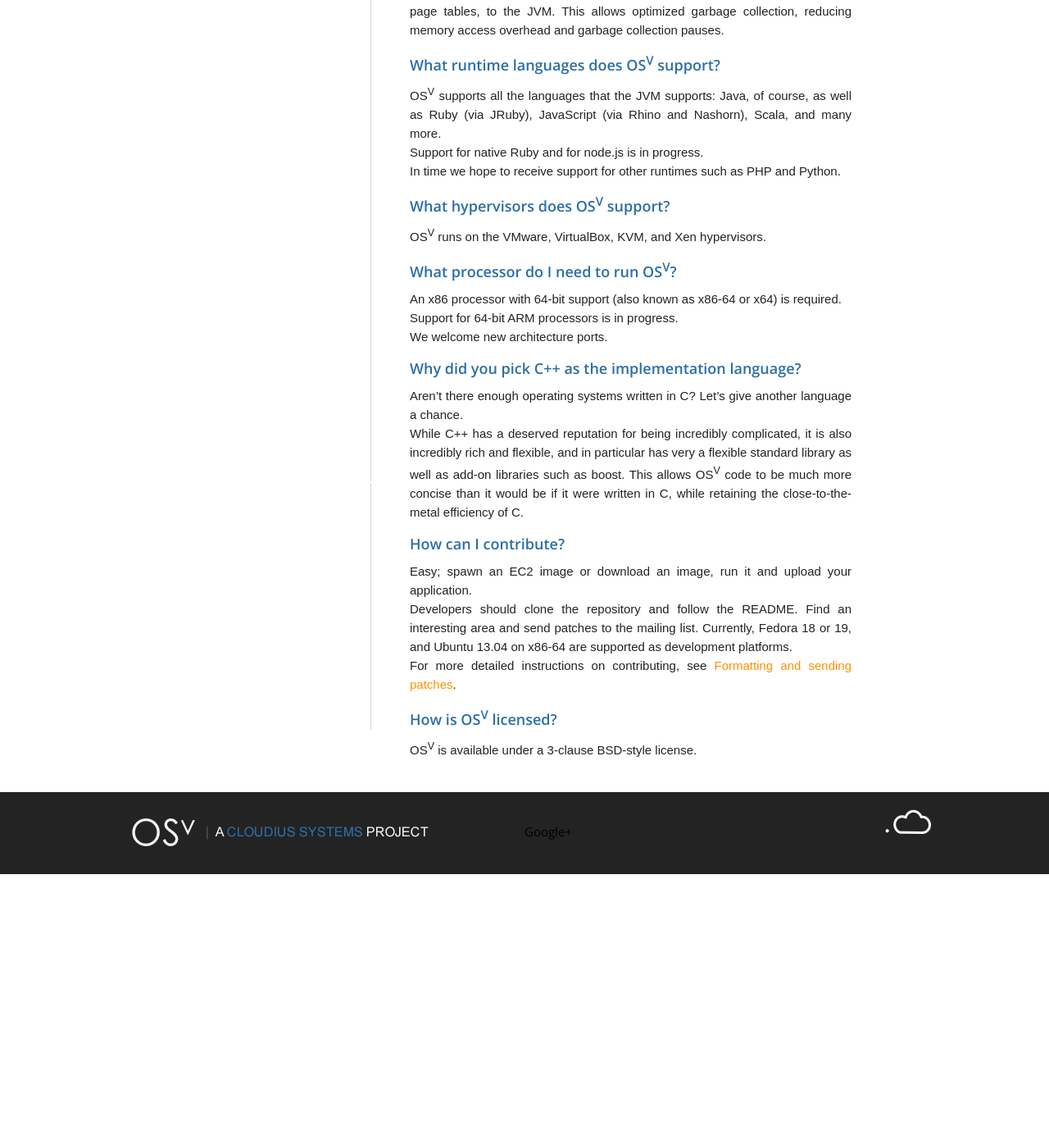
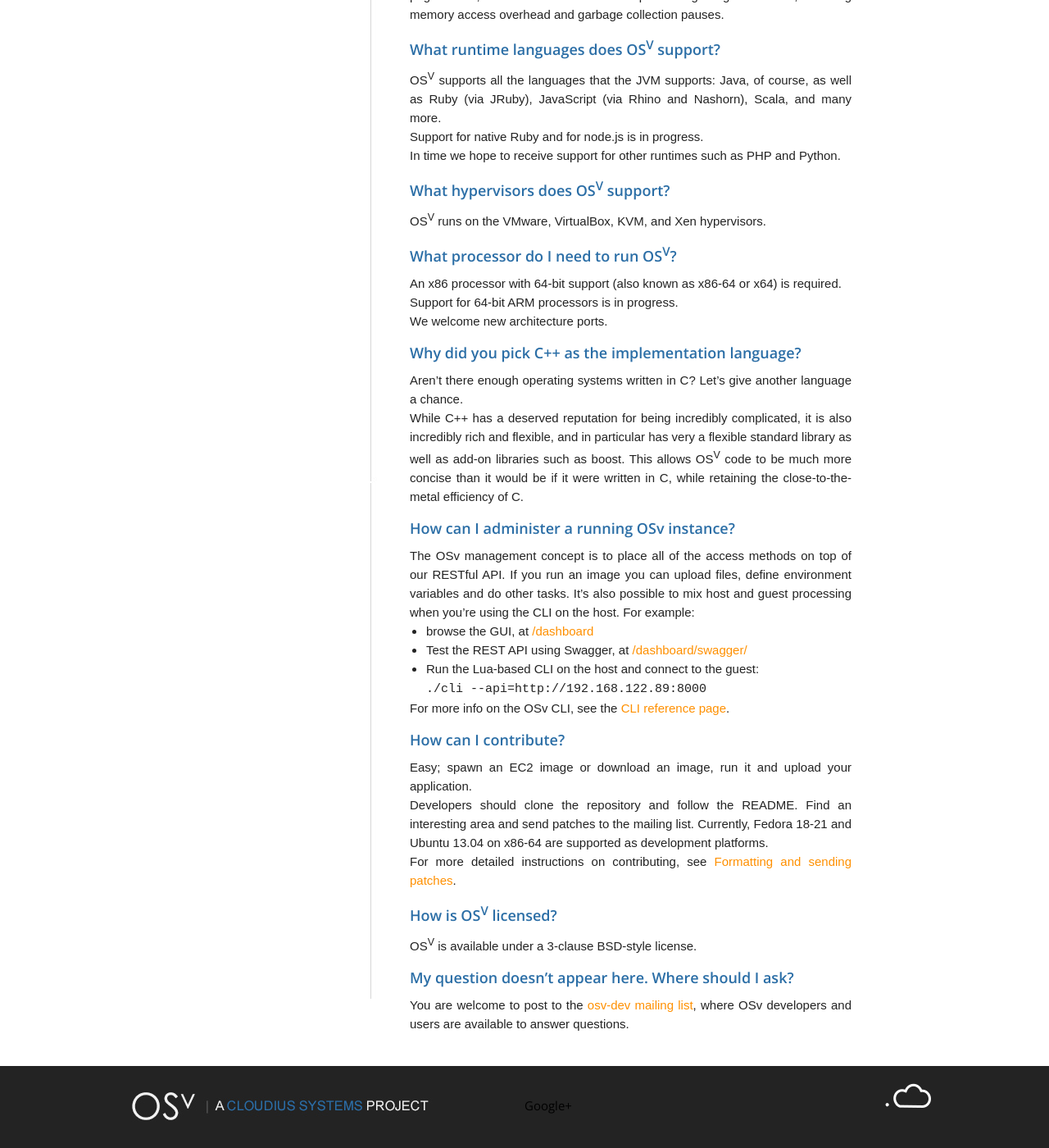
Before and after one commit to osv-io/osv-io.github.io, a Jekyll site: the page built from _posts/learn/0000-06-01-frequently-asked-questions.md, in a window 1280 px wide and 1400 px high, scrolled down 1114 px. Shown: the whole window at 82% size. Built offline with Jekyll 4.4.1, drawn with Linux system fonts in a browser that asks for light colours; before the commit the page ends 2180 px from its top, so only the background shows below that; some of the changed text lies outside the part shown.

Commit message:
Add administration question to FAQ
From Dor's answer on the osv-dev list

Signed-off-by: Don Marti <dmarti@cloudius-systems.com>

```diff
--- a/_posts/learn/0000-06-01-frequently-asked-questions.md
+++ b/_posts/learn/0000-06-01-frequently-asked-questions.md
@@ -63,14 +63,31 @@ Aren’t there enough operating systems written in C? Let’s give another langu
 
 While C++ has a deserved reputation for being incredibly complicated, it is also incredibly rich and flexible, and in particular has very a flexible standard library as well as add-on libraries such as boost. This allows OS<sup>V</sup> code to be much more concise than it would be if it were written in C, while retaining the close-to-the-metal efficiency of C.
 
+### How can I administer a running OSv instance?
+
+The OSv management concept is to place all of the access methods on top of our RESTful API. If you run an image you can upload files, define environment variables and do other tasks. It's also possible to mix host and guest processing when you're using the CLI on the host.  For example:
+
+  - browse the GUI, at [/dashboard](http://192.168.122.89:8000/dashboard)
+
+  - Test the REST API using Swagger, at [/dashboard/swagger/](http://192.168.122.89:8000/dashboard/swagger/)
+
+  - Run the Lua-based CLI on the host and connect to the guest:<br>`./cli --api=http://192.168.122.89:8000`
+
+For more info on the OSv CLI, see the [CLI reference page](https://github.com/cloudius-systems/osv/wiki/Command-Line-Interface-(CLI)).
+
+
 ### How can I contribute?
 
 Easy; spawn an EC2 image or download an image, run it and upload your application.
 
-Developers should clone the repository and follow the README. Find an interesting area and send patches to the mailing list. Currently, Fedora 18 or 19, and Ubuntu 13.04 on x86-64 are supported as development platforms.
+Developers should clone the repository and follow the README. Find an interesting area and send patches to the mailing list. Currently, Fedora 18-21 and Ubuntu 13.04 on x86-64 are supported as development platforms.
 
 For more detailed instructions on contributing, see [Formatting and sending patches](https://github.com/cloudius-systems/osv/wiki/Formatting-and-sending-patches).
 
 ### How is OS<sup>V</sup> licensed?
 
 OS<sup>V</sup> is available under a 3-clause BSD-style license.
+
+### My question doesn't appear here. Where should I ask?
+
+You are welcome to post to the [osv-dev mailing list](https://groups.google.com/forum/#!forum/osv-dev), where OSv developers and users are available to answer questions.
```
Also changed, not shown: other parts of _posts/learn/0000-06-01-frequently-asked-questions.md (+2 -2 lines).
